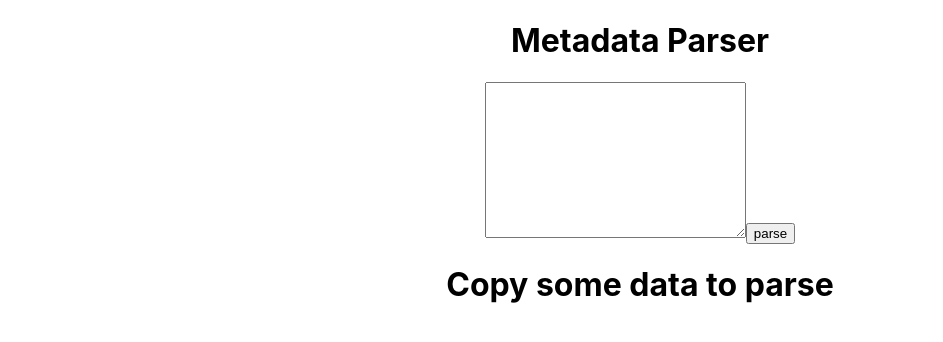
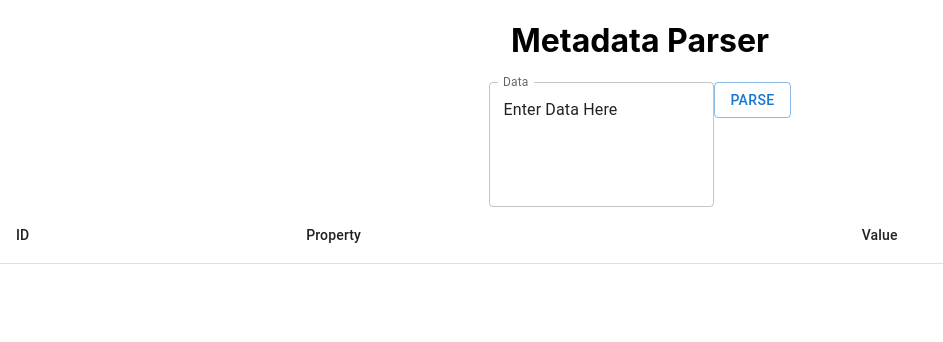
Before and after one commit to tylerrice121/metdata-parser, a React (Create React App) app: page / in a window 1280 px wide. Shown: the top 342 px of the page, without its empty margins (0-943 px from the left). Built offline with nearby package versions, Linux system fonts and the light colour scheme.

Commit message:
wip: adds MUI

```diff
--- a/package.json
+++ b/package.json
@@ -3,6 +3,10 @@
   "version": "0.1.0",
   "private": true,
   "dependencies": {
+    "@emotion/react": "^11.7.1",
+    "@emotion/styled": "^11.6.0",
+    "@mui/material": "^5.4.1",
+    "@mui/x-data-grid": "^5.5.1",
     "@testing-library/jest-dom": "^5.16.2",
     "@testing-library/react": "^12.1.2",
     "@testing-library/user-event": "^13.5.0",
--- a/src/App.js
+++ b/src/App.js
@@ -1,5 +1,14 @@
 import './App.css';
 import {useState} from 'react'
+import Table from '@mui/material/Table';
+import TableBody from '@mui/material/TableBody';
+import TableCell from '@mui/material/TableCell';
+import TableContainer from '@mui/material/TableContainer';
+import TableHead from '@mui/material/TableHead';
+import TableRow from '@mui/material/TableRow';
+import TextField from '@mui/material/TextField';
+import Button from '@mui/material/Button';
+
 function App() {
 
   const [data, setData] = useState(null);
@@ -49,34 +58,56 @@ function App() {
     }
   }
 
+  // create MUI table
+
+  let rows = [];
+
+  const createRows = (parse) => {
+    parse.map((r, index) => {
+      rows.push({'id': index + 1, 'Property': r.property, 'Value': r.value})
+    })
+  }
+
+  createRows(parse)
 
   return (
     <div className="App">
       <h1>Metadata Parser</h1>
       <form onSubmit={handleSubmit}>
-        <textarea
-          name="data" id="data"
-          cols="30"
-          rows="10"
-          onChange={handleChange}>
-        </textarea>
-        <input type="submit" name="" value="parse" />
+        <TextField
+          id="outlined-multiline-static"
+          label="Data"
+          name='data'
+          multiline
+          rows={4}
+          defaultValue="Enter Data Here"
+          onChange={handleChange}
+        />
+        <Button variant="outlined" type="submit">Parse</Button>
       </form>
-      {parse.length ?
-
-        <ul>
-          {parse.map((p, index) =>
-
-            <li key={index}>{p.property}: {p.value}</li>
-
-          )}
-        </ul>
-
-        :
-
-        <h1>Copy some data to parse</h1>
-
-      }
+    <TableContainer>
+      <Table aria-label="simple table">
+        <TableHead>
+          <TableRow>
+            <TableCell>ID</TableCell>
+            <TableCell>Property</TableCell>
+            <TableCell>Value</TableCell>
+          </TableRow>
+        </TableHead>
+        <TableBody>
+          {rows.map((row) => (
+            <TableRow
+              key={row.id}
+              sx={{ '&:last-child td, &:last-child th': { border: 0 } }}
+            >
+              <TableCell>{row.id}</TableCell>
+              <TableCell>{row.Property}</TableCell>
+              <TableCell>{row.Value}</TableCell>
+            </TableRow>
+          ))}
+        </TableBody>
+      </Table>
+    </TableContainer>
     </div>
   );
 }
```
Also changed, not shown: 1 other file (tests, documents, lock files or other folders).
